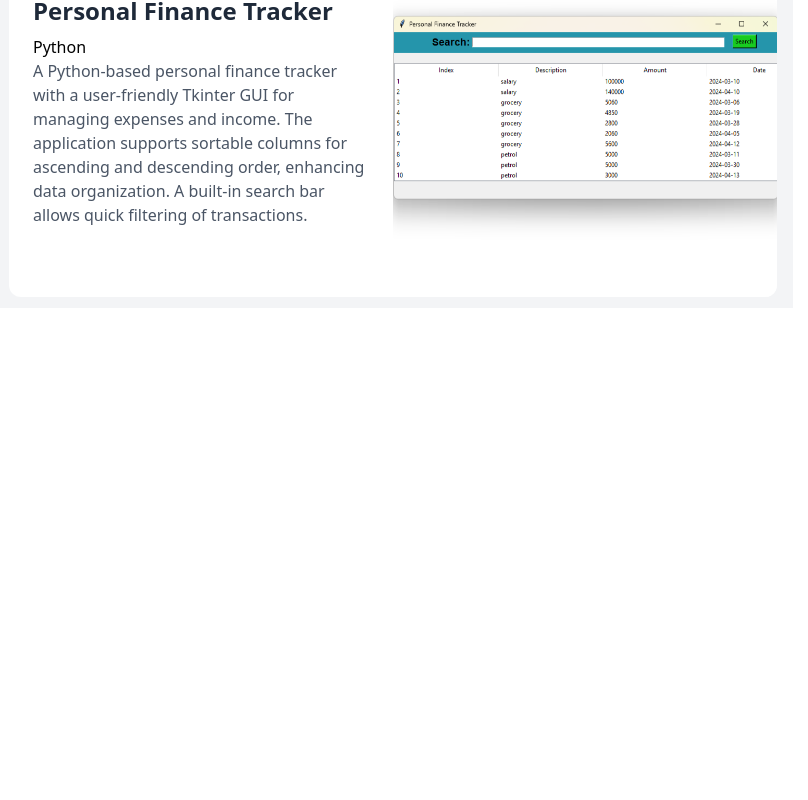
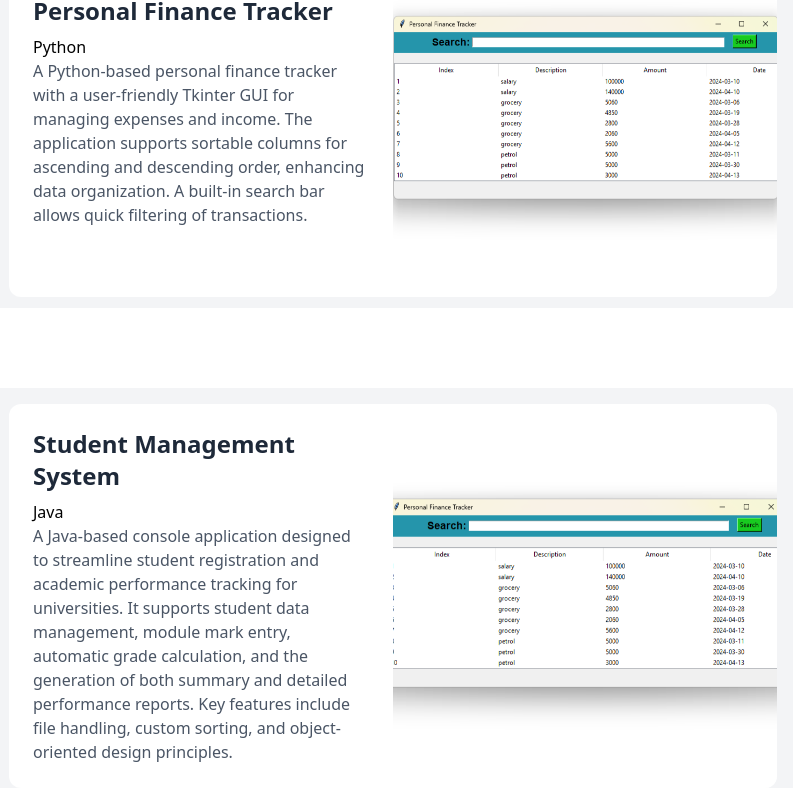
Before and after one commit to dinukaviraji/Portfolio-, a React (Vite) app: page / in a window 1280 px wide. Shown: the part 534-1334 px from the top of the page, without its empty margins (247-1055 px from the left). Built offline with nearby package versions, Linux system fonts and the light colour scheme.

Commit message:
add anothe project

```diff
--- a/src/components/Projects.tsx
+++ b/src/components/Projects.tsx
@@ -1,4 +1,3 @@
-// import finance from '../assets/financeTracker.jpg';
 import finance1 from '../assets/finance2.png';
 
 const Projects: React.FC = () => {
@@ -15,8 +14,8 @@ const Projects: React.FC = () => {
         //         </div>
         //     </div>
         // </div>
-
-        <div className="flex flex-wrap justify-center bg-gray-100 w-200 h-100 mx-auto p-4 mb-300">
+        <>
+        <div className="flex flex-wrap justify-center bg-gray-100 w-200 h-100 mx-auto p-4 mb-20">
 
         <div className="flex w-full max-w-4xl bg-white rounded-xl  overflow-hidden">
 
@@ -36,7 +35,35 @@ const Projects: React.FC = () => {
             <img src={finance1}  alt="Letter Loco" className="w-full h-full object-cover" />
           </div>
         </div>
-      </div>
+        </div>
+
+
+        <div className="flex flex-wrap justify-center bg-gray-100 w-200 h-100 mx-auto p-4 mb-300">
+
+        <div className="flex w-full max-w-4xl bg-white rounded-xl  overflow-hidden">
+
+          <div className="w-full md:w-1/2 p-6 flex flex-col justify-center">
+            <h2 className="text-2xl font-bold text-gray-800 mb-2">Student Management System</h2>
+            <p> Java </p>
+            <p className="text-gray-600">A Java-based console application designed to streamline student registration and academic performance tracking for universities. It supports student data management, module mark entry, automatic grade calculation, and the generation of both summary and detailed performance reports. Key features include file handling, custom sorting, and object-oriented design principles.
+
+            </p>
+            {/* <button className="mt-auto self-start bg-blue-600 text-white px-4 py-2 rounded-md hover:bg-blue-700">
+              Learn More
+            </button> */}
+          </div>
+
+
+          <div className="w-full md:w-1/2">
+            <img src={finance1}  alt="Letter Loco" className="w-full h-full object-cover" />
+          </div>
+        </div>
+        </div>
+        </>
+
+
+
+
 
     );
 }
```
